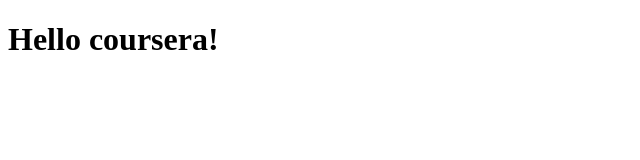
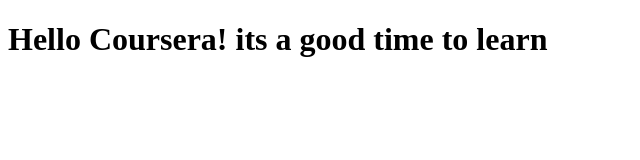
Before and after one commit to rohitt9/local-test, a plain HTML site: page site/index.html in a window 1280 px wide. Shown: the whole page, without its empty margins (0-640 px from the left). Drawn offline with Linux system fonts and the light colour scheme.

Commit message:
Small adittion to our page content.

```diff
--- a/site/index.html
+++ b/site/index.html
@@ -4,6 +4,6 @@
 	<title>Hello Coursera!</title>
 </head>
 <body>
-<h1>Hello coursera!</h1>
+<h1>Hello Coursera! its a good time to learn</h1>
 </body>
 </html>
```
